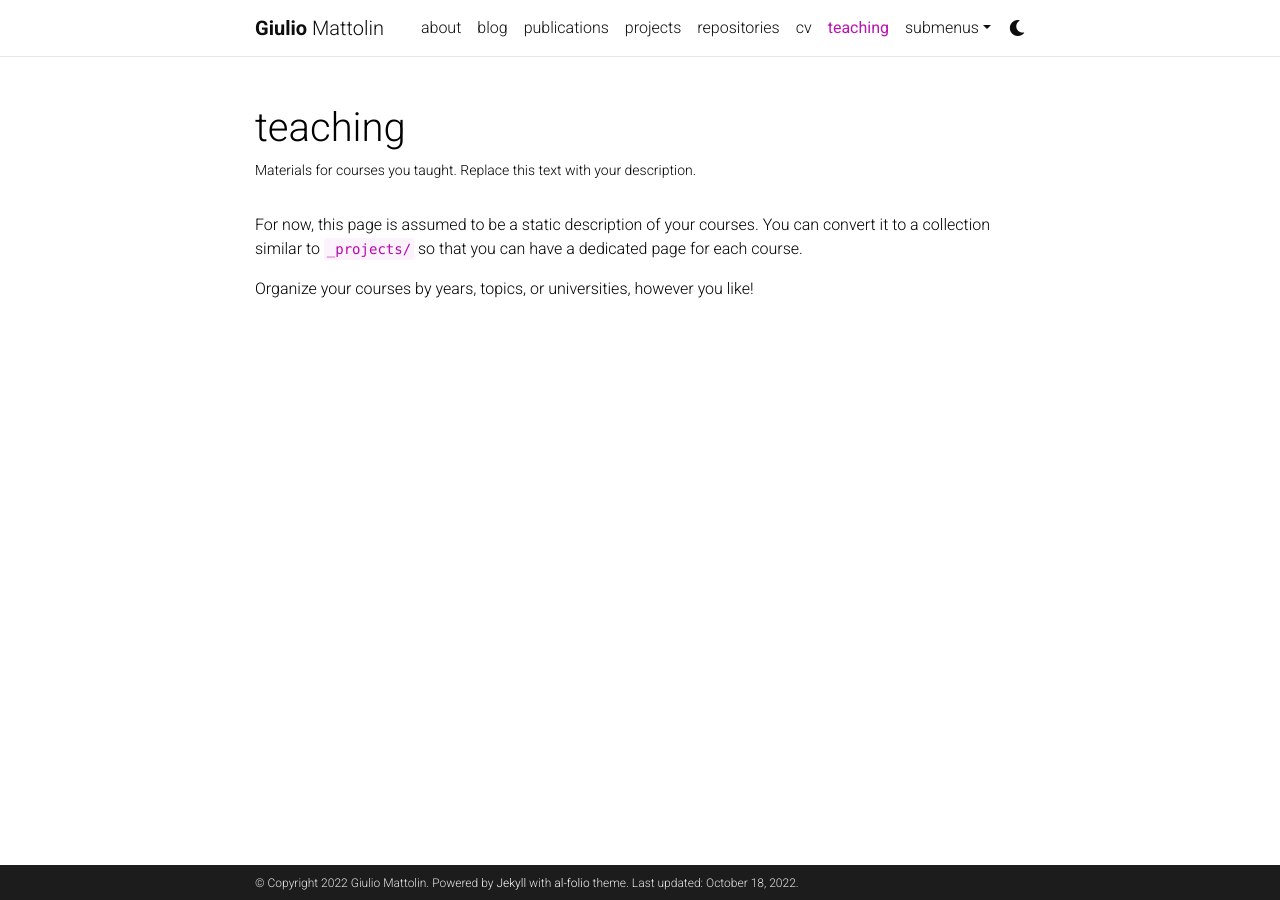
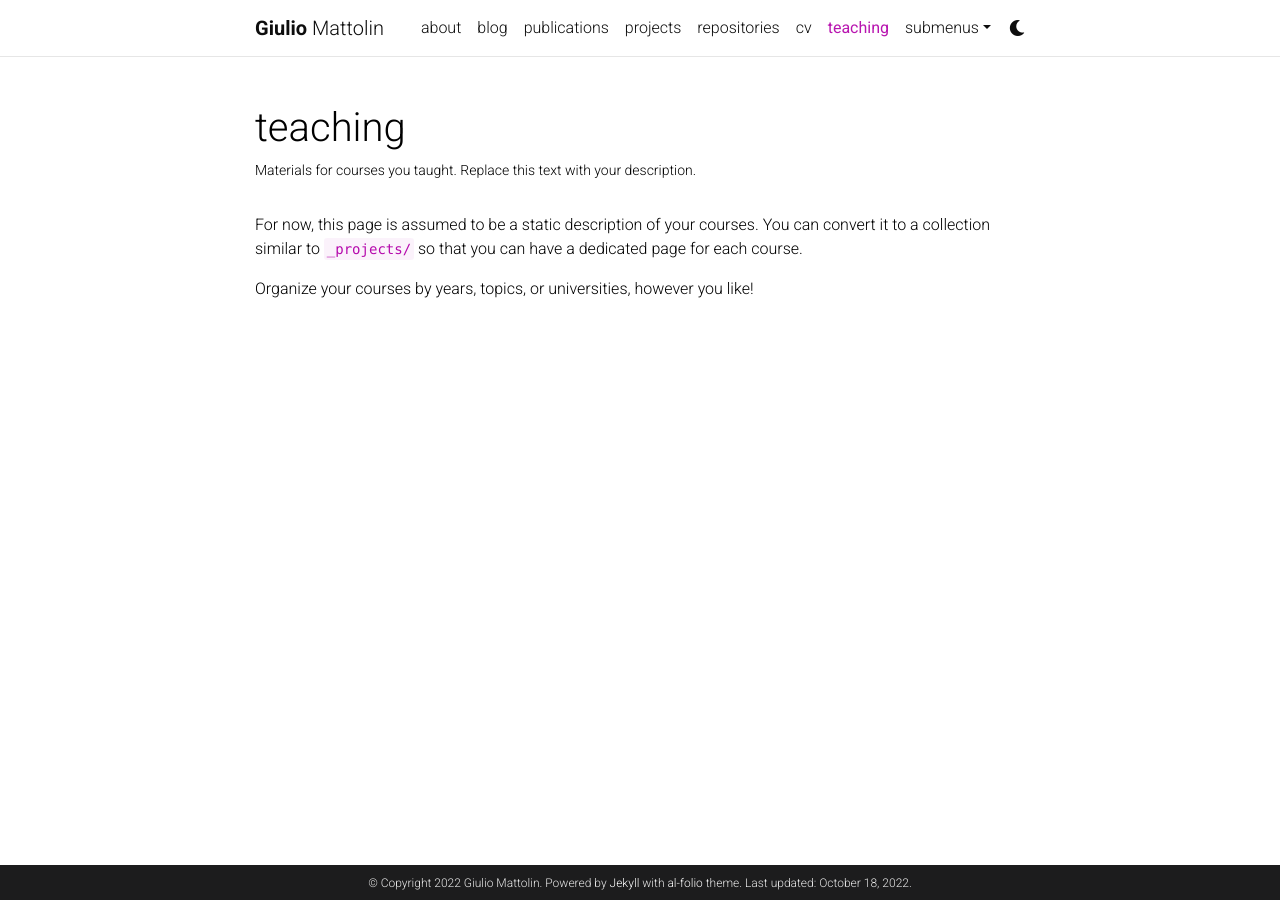
Before and after one commit to giuliomattolin/giuliomattolin.github.io, a Jekyll site: the page built from _pages/teaching.md, in a window 1280 px wide. Built offline with Jekyll 4.4.1, drawn with Linux system fonts in a browser that asks for light colours; full-size pictures stand in for the smaller copies a plugin makes; comment, search, counter and statistics services are not loaded; a style sheet for code colours, icons or effects is not loaded.

Commit message:
Center footer

```diff
--- a/_sass/_base.scss
+++ b/_sass/_base.scss
@@ -274,6 +274,7 @@ blockquote {
 
 // Footer
 footer.fixed-bottom {
+  text-align: center;
   background-color: var(--global-footer-bg-color);
   font-size: 0.75rem;
   .container {
@@ -291,7 +292,6 @@ footer.fixed-bottom {
 }
 
 footer.sticky-bottom {
-  text-align: center;
   border-top: 1px solid var(--global-divider-color);
   padding-top: 40px;
   padding-bottom: 40px;
```
